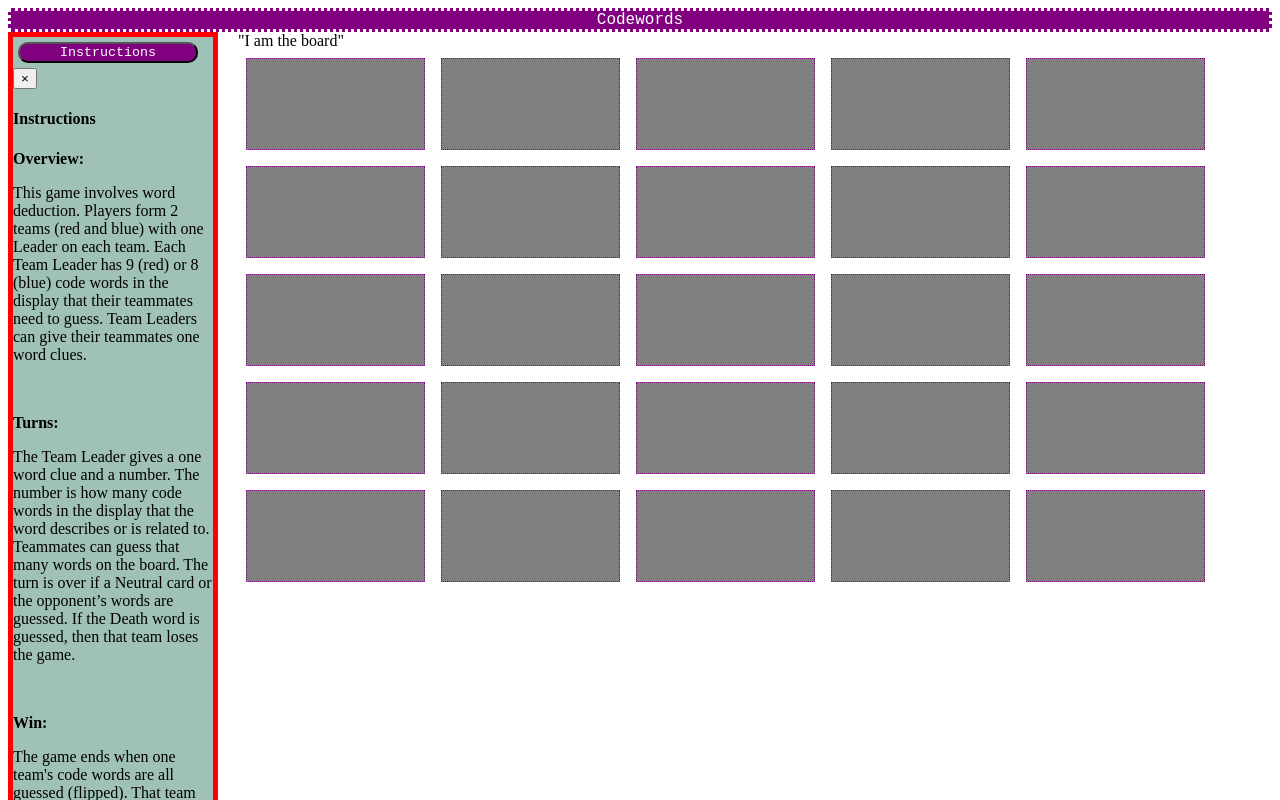
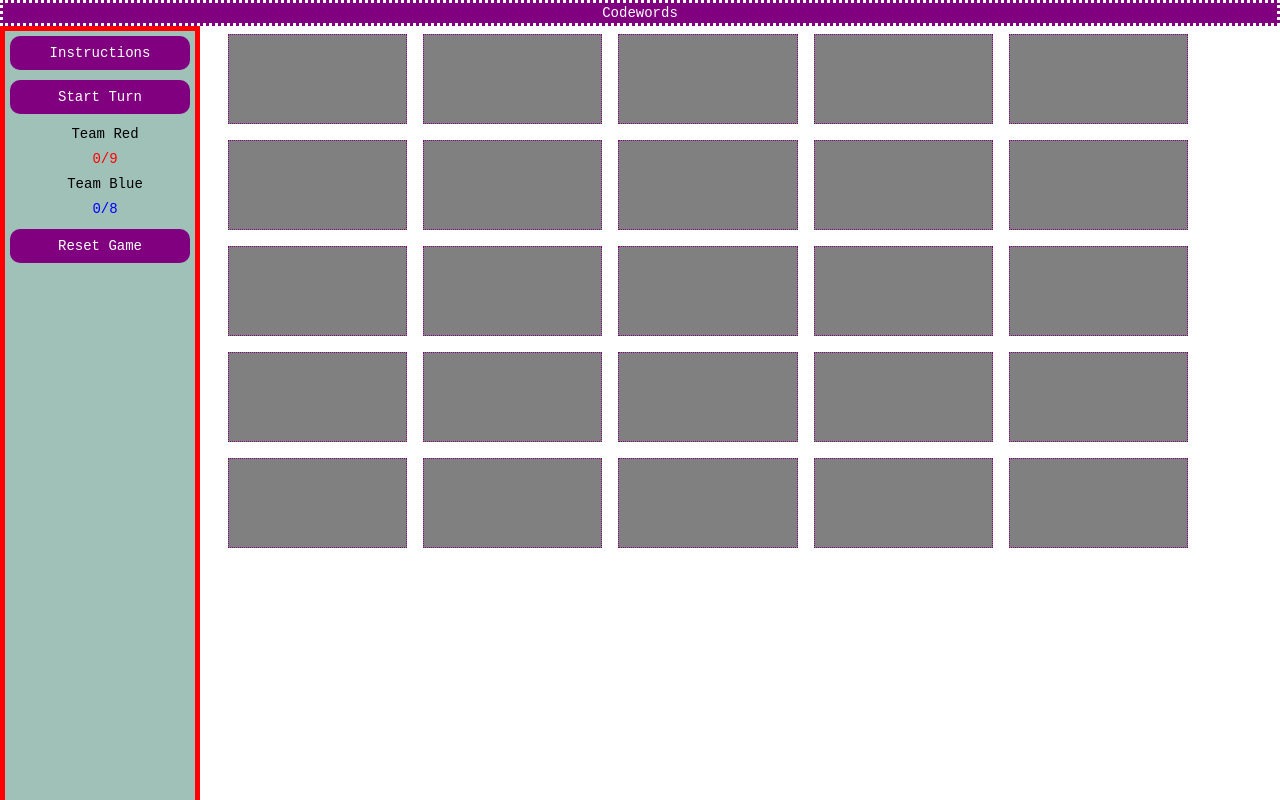
Before and after one commit to claire-sonderman/CodeWords, an Angular app: page / in a window 1280 px wide. Shown: the top 800 px of the page. Built offline with nearby package versions, Linux system fonts and the light colour scheme.

Commit message:
added back Bootstrap and card color change

```diff
--- a/src/app/app.component.html
+++ b/src/app/app.component.html
@@ -1,10 +1,4 @@
 <title-bar></title-bar>
 <side-bar></side-bar>
-<board>
-
-</board>
-<div *ngFor="let item of game.cells">
-    <card [cell]="item"></card>
-</div>
-
+<board></board>
 <script src="app.js"></script>
--- a/src/app/app.component.ts
+++ b/src/app/app.component.ts
@@ -1,5 +1,4 @@
 import { Component } from '@angular/core';
-import { Game } from './game';
 
 @Component({
   selector: 'app-root',
@@ -8,5 +7,5 @@ import { Game } from './game';
 })
 export class AppComponent {
   title = 'Code Words';
-  game = new Game();
+
 }
--- a/src/app/board.component.html
+++ b/src/app/board.component.html
@@ -1 +1,6 @@
-<div id="board" class=".boardStyle">"I am the board"</div>
+<div id="board" class=".boardStyle">
+    <div *ngFor="let item of game.cells">
+        <card [cell]="item"></card>
+    </div>
+
+</div>
--- a/src/app/board.component.ts
+++ b/src/app/board.component.ts
@@ -1,12 +1,12 @@
 import { Component, OnInit } from '@angular/core';
+import {Game} from './game';
 
 @Component({
     selector: 'board',
     templateUrl: 'board.component.html'
+
 })
 
-export class BoardComponent implements OnInit {
-    constructor() { }
-
-    ngOnInit() { }
+export class BoardComponent {
+    game = new Game();
 }
--- a/src/app/card.component.html
+++ b/src/app/card.component.html
@@ -1,4 +1,4 @@
 <div class="frontCard" (click)="onClick()">
-    <div *ngIf="cell.isX">X</div>
-    <div *ngIf="cell.isX === false">O</div>
+    <div *ngIf="cell.isFlipped" class="backCardRed"></div>
+    <div *ngIf="cell.isFlipped === false"></div>
 </div>
--- a/src/app/game.ts
+++ b/src/app/game.ts
@@ -35,11 +35,11 @@ export class Cell{
   constructor(private game: Game){
 
   }
-  isX: boolean| undefined;
+  isFlipped: boolean| undefined;
   select() {
-    if (this.isX !== undefined)
+    if (this.isFlipped !== undefined)
       return;
     this.game.turn = !this.game.turn;
-    this.isX = this.game.turn;
+    this.isFlipped = true;
   }
 }
--- a/src/index.html
+++ b/src/index.html
@@ -1,5 +1,6 @@
 <!doctype html>
 <html lang="en">
+
 <head>
     <meta charset="utf-8">
     <title>CodeWords</title>
@@ -8,23 +9,20 @@
     <meta name="viewport" content="width=device-width, initial-scale=1">
     <link rel="icon" type="image/x-icon" href="favicon.ico">
     <link rel="stylesheet" type="" href="style.css"></link>
-  <style>.frontCard{
+    <script src="http://code.jquery.com/jquery-3.2.1.min.js" integrity="sha256-hwg4gsxgFZhOsEEamdOYGBf13FyQuiTwlAQgxVSNgt4="
+        crossorigin="anonymous"></script>
+    <!-- Latest compiled and minified CSS -->
+    <link rel="stylesheet" href="https://maxcdn.bootstrapcdn.com/bootstrap/3.3.7/css/bootstrap.min.css" integrity="sha384-BVYiiSIFeK1dGmJRAkycuHAHRg32OmUcww7on3RYdg4Va+PmSTsz/K68vbdEjh4u"
+        crossorigin="anonymous">
+    <link rel="stylesheet" href="https://maxcdn.bootstrapcdn.com/bootstrap/3.3.7/css/bootstrap-theme.min.css" integrity="sha384-rHyoN1iRsVXV4nD0JutlnGaslCJuC7uwjduW9SVrLvRYooPp2bWYgmgJQIXwl/Sp"
+        crossorigin="anonymous">
+    <script src="https://maxcdn.bootstrapcdn.com/bootstrap/3.3.7/js/bootstrap.min.js" integrity="sha384-Tc5IQib027qvyjSMfHjOMaLkfuWVxZxUPnCJA7l2mCWNIpG9mGCD8wGNIcPD7Txa"
+        crossorigin="anonymous"></script>
+    <script src="http://code.jquery.com/ui/1.12.1/jquery-ui.js" integrity="sha256-T0Vest3yCU7pafRw9r+settMBX6JkKN06dqBnpQ8d30="
+        crossorigin="anonymous"></script>
+    <style>
+        .frontCard {
             background: grey;
-    border: 1px dotted purple;
-    color: white;
-    width: 14%;
-    height: 90px;
-    float: left;
-    font-size:50;
-    text-align: center;
-    line-height: 90px;
-    font-family: Geneva;
-    margin: 8px;
-
-}
-
-.backCardRed{
-    background: red;
             border: 1px dotted purple;
             color: white;
             width: 14%;
@@ -34,49 +32,59 @@
             text-align: center;
             line-height: 90px;
             font-family: Geneva;
-    margin: 20px;
+            margin: 8px;
         }
 
-.backCardBlue{
+        .backCardRed {
             background: red;
             border: 1px dotted purple;
             color: white;
-    width: 14%;
+            width: 100%;
             height: 90px;
             float: left;
             font-size: 50;
             text-align: center;
             line-height: 90px;
             font-family: Geneva;
-    margin: 20px;
         }
 
-.backCardNeutral{
-    background: yellow;
+        .backCardBlue {
+            background: red;
             border: 1px dotted purple;
             color: white;
-    width: 14%;
+            width: 100%;
             height: 90px;
             float: left;
             font-size: 50;
             text-align: center;
             line-height: 90px;
             font-family: Geneva;
-    margin: 20px;
         }
 
-.backCardLose{
-    background: black;
+        .backCardNeutral {
+            background: yellow;
             border: 1px dotted purple;
             color: white;
-    width: 14%;
+            width: 100%;
             height: 90px;
             float: left;
             font-size: 50;
             text-align: center;
             line-height: 90px;
             font-family: Geneva;
-    margin: 20px;
+        }
+
+        .backCardLose {
+            background: black;
+            border: 1px dotted purple;
+            color: white;
+            width: 100%;
+            height: 90px;
+            float: left;
+            font-size: 50;
+            text-align: center;
+            line-height: 90px;
+            font-family: Geneva;
         }
 
         .titleBar {
@@ -88,7 +96,7 @@
             border: 3px dotted white;
         }
 
-.sideBar{
+        .sideBar {
             background: #A0C1B8;
             width: 200px;
             height: 1000px;
@@ -99,7 +107,7 @@
 
         .boardStyle {
             float: left;
-  .width = 60%;
+            .width=60%;
         }
 
         .btn {
@@ -143,10 +151,21 @@
         }
 
         .instructions {
-    font-size: 11pt; font-family: Arial; color: #000000; background-color: transparent; font-weight: 400; font-variant: normal; text-decoration: none; vertical-align: baseline; white-space: pre-wrap;
-}</style>
+            font-size: 11pt;
+            font-family: Arial;
+            color: #000000;
+            background-color: transparent;
+            font-weight: 400;
+            font-variant: normal;
+            text-decoration: none;
+            vertical-align: baseline;
+            white-space: pre-wrap;
+        }
+    </style>
 </head>
+
 <body>
     <app-root></app-root>
 </body>
+
 </html>
```
Lines whose indentation alone changed are shown as unchanged.
